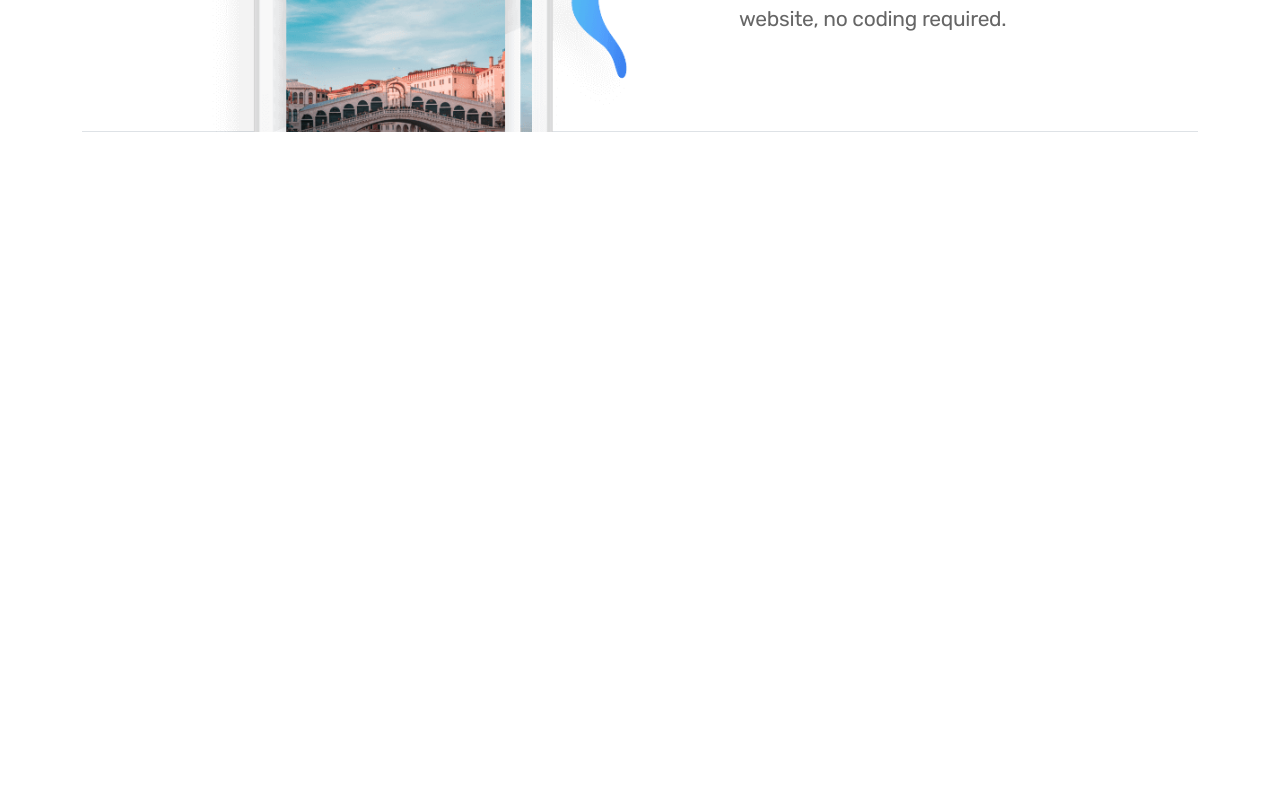
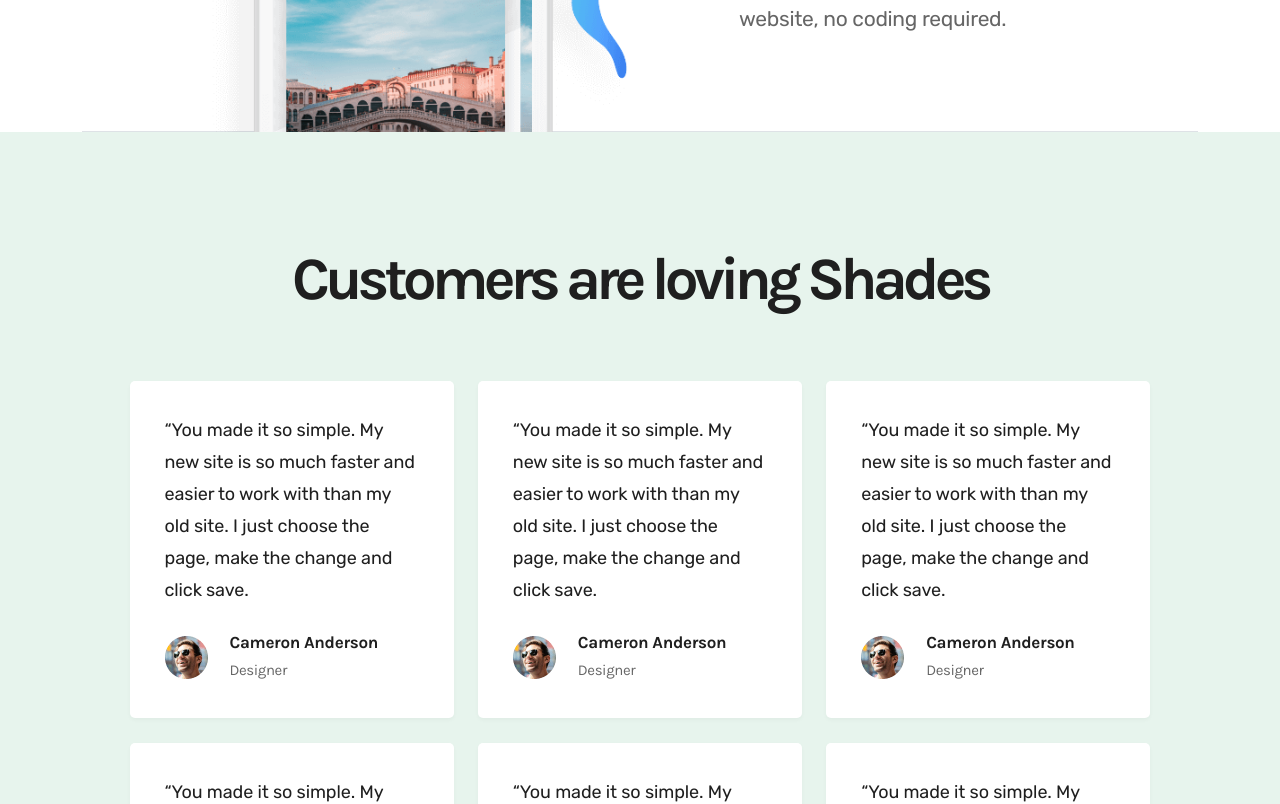
Before and after one commit to OziOcb/Veriffica-landing-page, a Vue app: page / in a window 1280 px wide. Shown: the part 1780-2584 px from the top of the page. Before the commit the page ends 1912 px from the top, so only its background shows below. Built offline with nearby package versions, Linux system fonts and the light colour scheme.

Commit message:
Create TheTestimonial.vue

```diff
--- a/src/App.vue
+++ b/src/App.vue
@@ -4,6 +4,7 @@
 import TheHeader from "./components/TheHeader.vue";
 import TheHero from "./components/TheHero.vue";
 import ContentSection from "./components/ContentSection.vue";
+import TheTestimonial from "./components/TheTestimonial.vue";
 </script>
 
 <template>
@@ -64,6 +65,8 @@
       </div>
     </div>
   </ContentSection>
+
+  <TheTestimonial />
 </template>
 
 <style>
--- /dev/null
+++ b/src/components/TheTestimonial.vue
@@ -0,0 +1,45 @@
+<template>
+  <div
+    class="testimonial-area-l-13 position-relative overflow-hidden z-index-1"
+  >
+    <div class="container">
+      <div class="row justify-content-center">
+        <div class="col-xl-11">
+          <div class="row">
+            <div class="col-md-12">
+              <div class="section-heading-7 text-center">
+                <h2>Customers are loving Shades</h2>
+              </div>
+            </div>
+          </div>
+          <div
+            class="row testimonial-area-l-13-items justify-content-center"
+            data-aos="fade-right"
+            data-aos-duration="800"
+            data-aos-once="true"
+          >
+            <div class="col-xl-4 col-md-6 col-sm-8" v-for="n in 6" :key="n">
+              <div class="testimonial-card bg-white">
+                <p>
+                  “You made it so simple. My new site is so much faster and
+                  easier to work with than my old site. I just choose the page,
+                  make the change and click save.
+                </p>
+                <div class="d-flex customer-identity">
+                  <div class="customer-img">
+                    <img src="src/assets/image/l3/client-img-2.png" alt="" />
+                  </div>
+                  <div class="content-body">
+                    <h5>Cameron Anderson</h5>
+                    <p>Designer</p>
+                  </div>
+                </div>
+              </div>
+            </div>
+          </div>
+        </div>
+      </div>
+    </div>
+    <div class="bg-shape-3"></div>
+  </div>
+</template>
```
